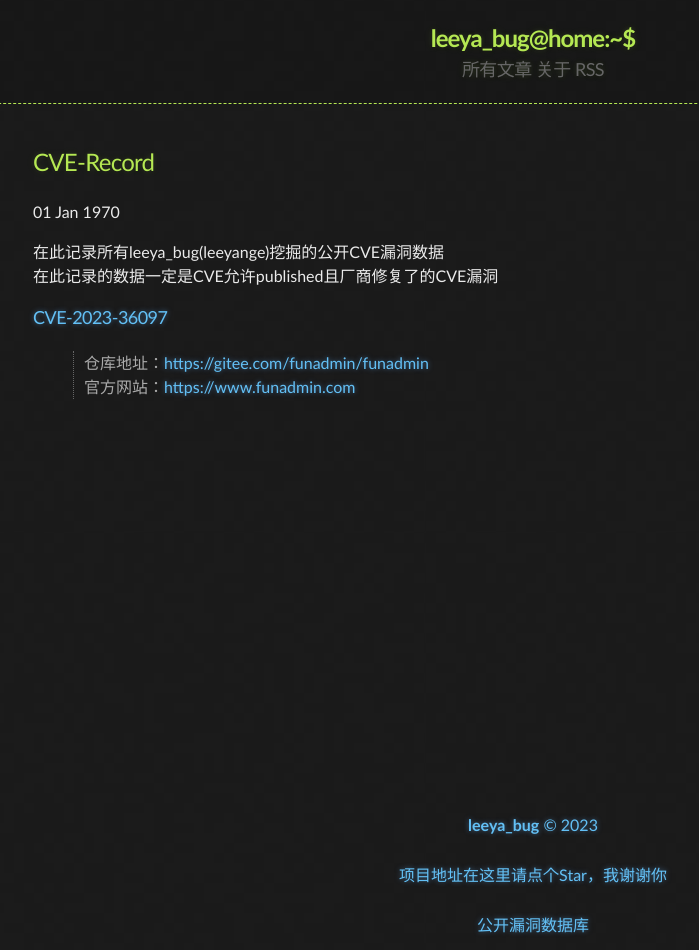
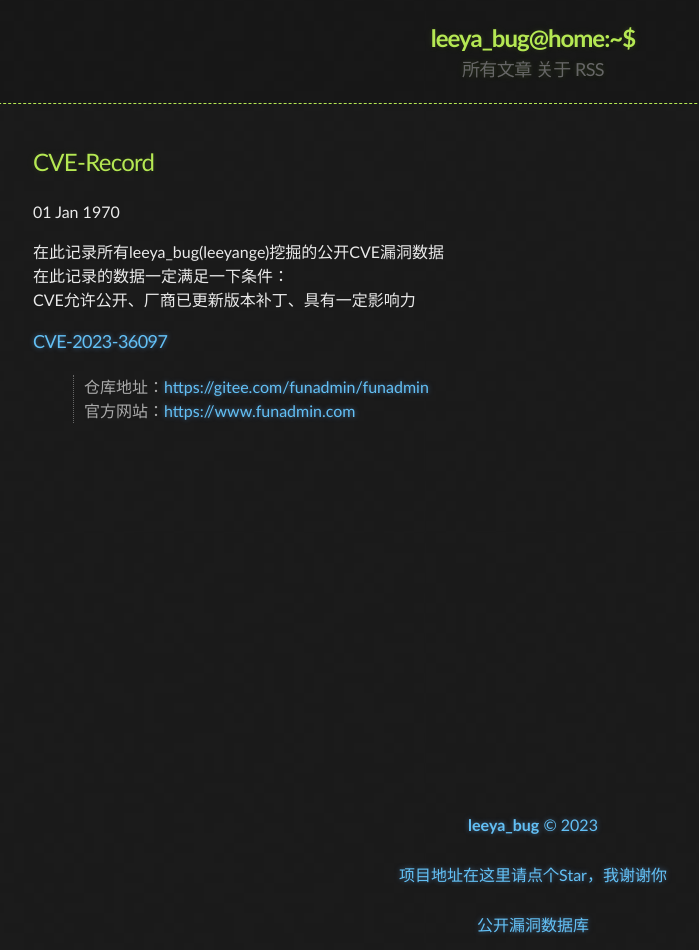
Before and after one commit to Leeyangee/leeyangee.github.io, a Jekyll site: the page built from _posts/1970-01-01-CVE-Record.md, in a window 1280 px wide. Shown: the whole page, without its empty margins (107-806 px from the left). Built offline with Jekyll 4.4.1, drawn with Linux system fonts in a browser that asks for light colours.

Commit message:
Update 1970-01-01-CVE-Record.md

```diff
--- a/_posts/1970-01-01-CVE-Record.md
+++ b/_posts/1970-01-01-CVE-Record.md
@@ -4,7 +4,8 @@ published: true
 ---
 
 在此记录所有leeya_bug(leeyange)挖掘的公开CVE漏洞数据
-在此记录的数据一定是CVE允许published且厂商修复了的CVE漏洞
+在此记录的数据一定满足一下条件：
+CVE允许公开、厂商已更新版本补丁、具有一定影响力
 
 ### [CVE-2023-36097](https://cve.mitre.org/cgi-bin/cvename.cgi?name=CVE-2023-36097)
 > 仓库地址：<https://gitee.com/funadmin/funadmin>
```
